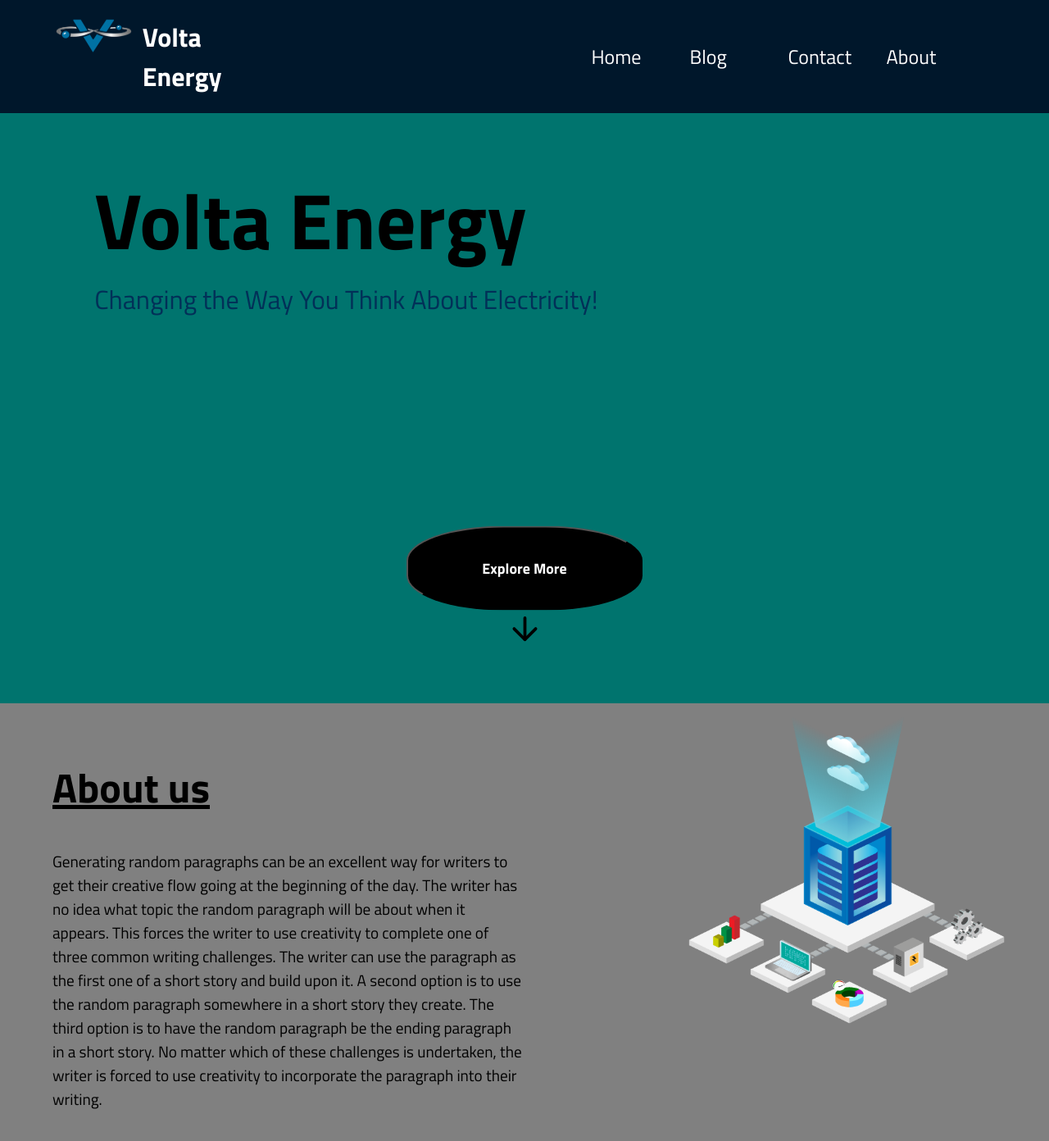
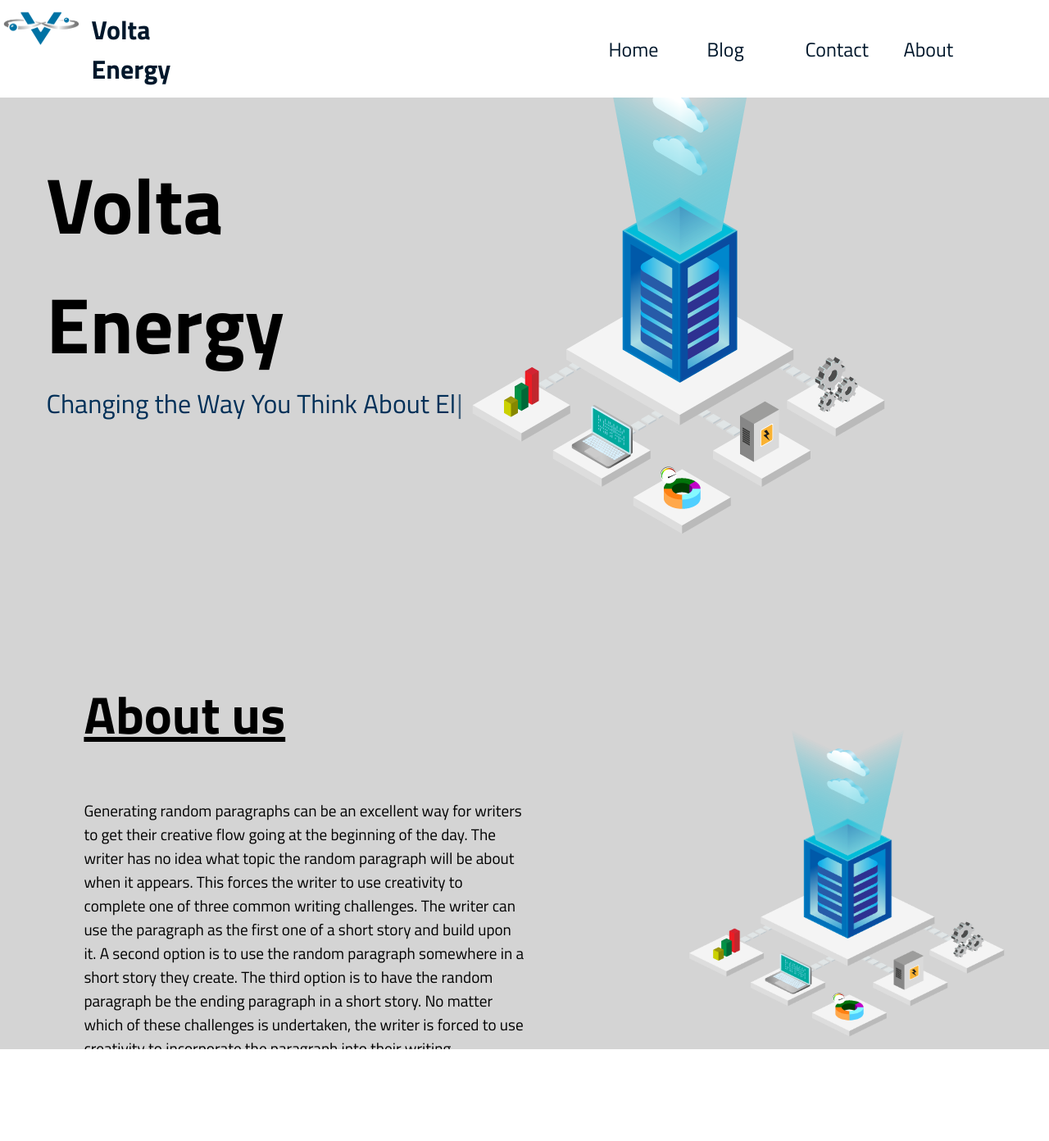
Before and after one commit to Papakobina/Papakobina.github.io, a React (Create React App) app: page / in a window 1280 px wide. Shown: the top 1392 px of the page at 82% size. After the commit the page ends 1280 px from the top, so only its background shows below. Built offline with nearby package versions, Linux system fonts and the light colour scheme.

Commit message:
improved on iteration

```diff
--- a/package.json
+++ b/package.json
@@ -12,6 +12,7 @@
     "react-icons": "^4.7.1",
     "react-router-dom": "^6.8.0",
     "react-scripts": "5.0.1",
+    "react-transition-group": "^4.4.5",
     "styled-components": "^5.3.6",
     "web-vitals": "^2.1.4"
   },
--- a/src/App.js
+++ b/src/App.js
@@ -2,6 +2,7 @@ import './App.css';
 import TopNavBarComponent from './components/TopNavBar/TopNav';
 import FirstBodyComponent from './components/FirstBodyofHomeComponent/Body';
 import SecondBodyComponent from './components/SecondBodyofComponent/body';
+import FlippableCard from './components/ThirdBodyComponent/body3';
 
 
 function App() {
@@ -12,6 +13,7 @@ function App() {
       </header>
       <FirstBodyComponent />
       <SecondBodyComponent />
+
     </div>
   );
 }
--- a/src/components/FirstBodyofHomeComponent/Body.css
+++ b/src/components/FirstBodyofHomeComponent/Body.css
@@ -6,12 +6,17 @@
     /* overflow-x: hidden; */
 
 }
+.MainPageImage{
+    padding-right: 15%;
+
+}
 .container{
     display: inline-flex;
-    flex-direction: column;
-    background-color: #00746e;
+    flex-direction: row;
+    background-color: rgb(212, 212, 212);
     width: 100vw;
     height: 90vh;
+    align-items: center;
 }
 
 .parallax1 {
@@ -76,7 +81,7 @@
     text-align: left;
     font-size: 300%;
     padding-left: 10%;
-    padding-top: 5%;
+    margin-top: -5%;
     animation: slideInLeft 2s 1;
 }
 .Subheading{
--- a/src/components/FirstBodyofHomeComponent/Body.js
+++ b/src/components/FirstBodyofHomeComponent/Body.js
@@ -1,6 +1,8 @@
 import React from "react";
 import './Body.css';
-import arrow from './arrow-down.svg'
+import Typewriter from 'typewriter-effect';
+
+import MainImage from './VoltaColoured.png'
 
 function FirstBodyComponent(){
     return(
@@ -14,25 +16,35 @@ function FirstBodyComponent(){
                     </ul> */}
                 </div>
                 <div className="Subheading">
-                    <p>Changing the Way You Think About Electricity!</p>
+                <Typewriter
+                    options={{
+                    strings: ['Changing the Way You Think About Electricity!', 'Leading the way In Predictive maintenance!'],
+                    autoStart: true,
+                    loop: true,
+                    }}
+                    />
                 </div>
 
             </div>
-            <div>
+            <div className="MainPageImage">
+                <img src={MainImage} alt='images'/>
+
+            </div>
+            {/* <div> */}
             {/* <div className="parallax1"></div>
                 <div className="height:0px">
                 </div>
 
                 <div className="parallax2"></div> */}
-            </div>
-        <div className="holder">
+            {/* </div> */}
+        {/* <div className="holder">
         <button className="button">
             <div className="buttoncontent">
             Explore More
             </div>
         </button>
             <img src={arrow} alt='arrow' height={45} width={45}/>
-        </div>
+        </div> */}
 
 
 
--- a/src/components/SecondBodyofComponent/body.css
+++ b/src/components/SecondBodyofComponent/body.css
@@ -3,26 +3,47 @@
     height: 70vh;
     display: flex;
     flex-direction: row;
-    overflow-x: hidden;
-    background-color: gray;
+    overflow: hidden;
+    background-color: rgb(212, 212, 212);
 }
 .title{
     text-decoration: underline;
-    font-size: 50px;
+    font-size: 400%;
 
 }
 .Writting{
     align-items: left;
     width: 50%;
     height: 100%;
-    padding-top: 4em;
-    padding-left: 4em;
+    padding-top: 8%;
+    padding-left: 8%;
+    padding-bottom: 8%;
 
 }
 .FirstParagraph{
     font-size: larger;
-    padding-top: 2em;
+    padding-top: 10%;
+    animation: slideInLeft 4s 1;
+
 }
 .image{
     margin-left: 15%;
+    padding-top: 12%;
 }
+
+@keyframes slideInLeft {
+    0% {
+      transform: translateX(-100%);
+    }
+    100% {
+      transform: translateX(0);
+    }
+  }
+@keyframes typing{
+    40%,60%{
+        left: calc(30% + 1px);
+    }
+    100%{
+        left: 0;
+    }
+}
--- a/src/components/SecondBodyofComponent/body.js
+++ b/src/components/SecondBodyofComponent/body.js
@@ -1,5 +1,6 @@
 import React from 'react';
 import './body.css';
+// import ScrollAnimation from 'react-animation-on-scroll';
 import color from './VoltaColoured.png'
 
 
@@ -8,7 +9,10 @@ function SecondBodyComponent(){
         <>
         <div className='Holder'>
             <div className='Writting'>
+
                 <h1 className='title'>About us</h1>
+
+
                 <div>
                     <p className='FirstParagraph'>Generating random paragraphs can be an excellent way for writers to get their creative flow going at the
                         beginning of the day. The writer has no idea what topic the random paragraph will be about when it appears.
--- /dev/null
+++ b/src/components/ThirdBodyComponent/body3.css
@@ -0,0 +1,7 @@
+.flippable-card-container {
+    /* === Sizing === */
+    height: 50vh;
+    width: 40vh;
+    perspective: 1000px;
+
+  }
--- /dev/null
+++ b/src/components/ThirdBodyComponent/body3.js
@@ -0,0 +1,23 @@
+import './body3.css';
+import Card from './card/card';
+import {CSSTransition} from 'react-transition-group';
+import {useState} from 'react';
+
+function FlippableCard() {
+    const [showFront, setShowFront] = useState(true);
+    return(
+        <div className="flippable-card-container">
+            <CSSTransition
+                in={showFront}
+                timeout={300}
+                classNames='flip'
+            >
+                <Card onClick={() => {
+                    setShowFront((v) => !v);
+                }}/>
+            </CSSTransition>
+        </div>
+    );
+}
+
+export default FlippableCard;
--- /dev/null
+++ b/src/components/ThirdBodyComponent/card/card.css
@@ -0,0 +1,63 @@
+.card {
+    /* Sizing */
+    height: 50%;
+    width: 200%;
+
+    transform-style: preserve-3d;
+
+    /* Content Alignment */
+    position: relative;
+
+    /* Styling */
+    border-radius: 5px;
+    border: 5px solid white;
+    box-shadow: 0px 0px 15px rgba(0, 0, 0, 0.8);
+    display: flex;
+    flex-direction: column;
+
+    user-select: none;
+    cursor: pointer;
+
+
+  }
+  .text{
+    width: 100%;
+    height: 100%;
+  }
+.cardbutton{
+
+}
+
+  .card-front,
+  .card-back {
+    /* Sizing */
+    height: 100%;
+    width: 100%;
+
+    -webkit-backface-visibility: hidden;
+    backface-visibility: hidden;
+
+    /* Alignment */
+    position: absolute;
+
+    /* Content Alignment */
+    display: flex;
+    justify-content: center;
+    align-items: center;
+
+    /* Content Styling */
+    font-family: Montserrat;
+    font-weight: 800;
+    font-size: 100%;
+    color: white;
+    text-shadow: 2px 2px 10px rgba(0, 0, 0, 0.9);
+  }
+
+  .card-front {
+    background-color: #73d0ff;
+  }
+
+  .card-back {
+    background-color: #ffad66;
+    transform: rotateY(180deg);
+  }
--- /dev/null
+++ b/src/components/ThirdBodyComponent/card/card.js
@@ -0,0 +1,22 @@
+import "./card.css";
+import "./flip-transition.css";
+
+function Card({onClick}) {
+  return (
+    <div className="card" >
+      <div className="card-back">
+        <div className="text">
+            <h1>Volta Insight</h1>
+            <p>Yes. We're always interested in improving this generator and one of the best ways to do that is to add new and interesting paragraphs to the generator. If you'd like to contribute some random paragraphs, please contact us.</p>
+        </div>
+        <button className="cardbutton" onClick={onClick}>Back</button>
+        </div>
+      <div className="card-front">
+        <p> Volta Insight</p>
+        <button className="cardbutton" onClick={onClick}>Learn more</button>
+        </div>
+    </div>
+  );
+}
+
+export default Card;
--- /dev/null
+++ b/src/components/ThirdBodyComponent/card/flip-transition.css
@@ -0,0 +1,40 @@
+/*
+Exit Transition
+showFront = true -> false
+front -> back
+Enter Transition
+showFront = false -> true
+back -> front
+*/
+
+.flip-exit {
+    transform: rotateY(0deg);
+}
+
+.flip-exit-active {
+    transform: rotateY(180deg);
+    /* transform: translate(-200vw); */
+    transition: transform 300ms;
+    transition-timing-function: cubic-bezier(.57,.21,.69,1.25);
+}
+
+.flip-exit-done {
+    transform: rotateY(180deg);
+
+}
+
+.flip-enter {
+    transform: rotateY(180deg);
+    transform: translate(200vw);
+
+}
+
+.flip-enter-active {
+    transform: rotateY(0deg);
+    transition: transform 300ms;
+    transition-timing-function: cubic-bezier(.57,.21,.69,1.25);
+}
+
+.flip-enter-done {
+    transform: rotateY(360deg);
+}
--- a/src/components/TopNavBar/TopNav.css
+++ b/src/components/TopNavBar/TopNav.css
@@ -10,10 +10,10 @@
 
 :root {
 	/* 00172b */
-	--mainColor: #00172b;
+	--mainColor: white;
 	--mainColorLight: #5767aa;
 	--secondaryColor: grey;
-	--textColor: white;
+	--textColor: #00172b;
 }
 .Logo{
     display: inline-flex;
@@ -21,13 +21,13 @@
 	width: 100%;
 }
 .logoimage{
-	padding-top: 10%;
-	padding-bottom: 10%;
+	padding-top: 5%;
+	padding-bottom: 5%;
 }
 
 .logoTitle{
-	padding-top: 10%;
-	padding-bottom: 10%;
+	padding-top: 5%;
+	padding-bottom: 5%;
 	display: flex;
 	padding-left: 5%;
 	align-items: center;
@@ -42,10 +42,12 @@ header {
 	align-items: center;
 	justify-content: space-between;
 	height: max-content;
-	padding: 0 2rem;
 	background-color: var(--mainColor);
 	color: var(--textColor);
 	width: 100vw;
+	position: fixed;
+  	top: 0;
+	box-shadow: 1em rgb(212, 212, 212);
 }
 .links{
 	padding-left: 40%;
@@ -55,9 +57,9 @@ nav a {
 	color: var(--textColor);
 	text-decoration: none;
 	width: 120px;
-	padding-top: 10%;
+	padding-top: 5%;
 	font-size: 1.2em;
-	padding-bottom: 10%;
+	padding-bottom: 5%;
 }
 
 
```
Also changed, not shown: src/components/FirstBodyofHomeComponent/MianImage.jpg (added).
